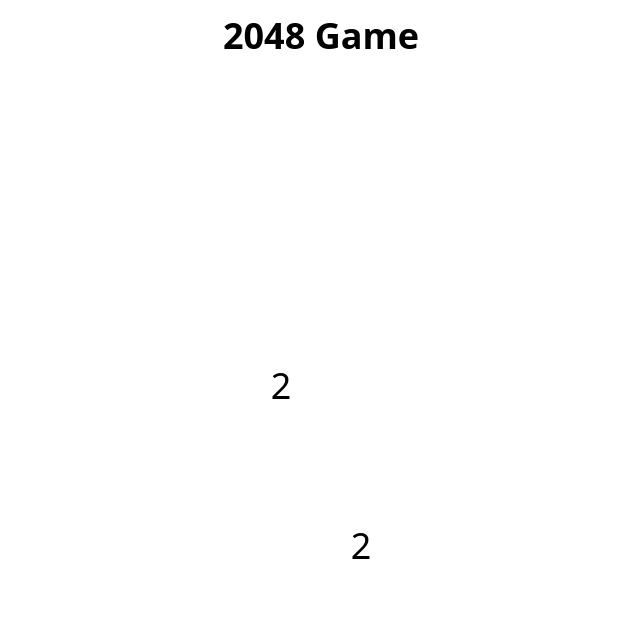
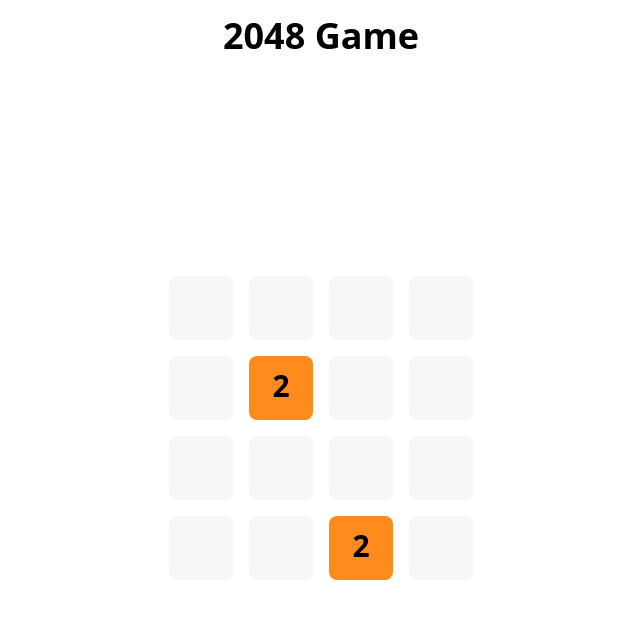
Before and after one commit to CamiloRami/react-2048, a React (Vite) app: page / in a window 1280 px wide. Shown: the top 618 px of the page, without its empty margins (319-959 px from the left). Built offline with nearby package versions, Linux system fonts and the light colour scheme.

Commit message:
[UPDATE] Board and Tile styles

```diff
--- a/src/components/Tile/index.jsx
+++ b/src/components/Tile/index.jsx
@@ -6,9 +6,9 @@ export default function Tile({ position, value }) {
     transform: `translate(${position[0] * 5}rem, ${position[1] * 5}rem)`,
   })
 
-  const [color, setColor] = useState('tile-2')
-
-
+  const color = `bg-tile-${value}`
+  const colorText = value > 16 ? 'text-white' : 'text-black'
+  const fontSize = value > 1000 ? 'text-2xl' : 'text-3xl'
 
   const { game, motion } = useGame()
 
@@ -43,7 +43,7 @@ export default function Tile({ position, value }) {
   }, [motion, game.board, position])
 
   return (
-    <div className="rounded-lg w-16 h-16 grid items-center text-4xl transition absolute" style={positionState}>
+    <div className={`rounded-lg w-16 h-16 grid items-center font-semibold transition absolute ${color} ${colorText} ${fontSize}`} style={positionState}>
       <span className="mb-1">{value}</span>
     </div>
   )
--- a/src/containers/BoardContainer/index.jsx
+++ b/src/containers/BoardContainer/index.jsx
@@ -6,7 +6,7 @@ export default function BoardContainer() {
       <div className="relative grid">
         <div className="grid grid-cols-4 grid-rows-4 gap-4">
           {Array.from({ length: 16 }).map((_, index) => {
-            return <div className="bg-gray-300 rounded-lg p-8" key={index}></div>
+            return <div className="bg-gray-200 rounded-lg p-8" key={index}></div>
           })}
         </div>
         <div className="absolute">
--- a/tailwind.config.cjs
+++ b/tailwind.config.cjs
@@ -6,22 +6,27 @@ module.exports = {
   ],
   theme: {
     colors: {
-      "grey": "#f5f5f5",
-      "tile-2": "#E9FF70",
-      "tile-4": "#FFD670",
-      "tile-8": "#FFA670",
-      "tile-16": "#FF7070",
-      "tile-32": "#FF70D6",
-      "tile-64": "#7070FF",
-      "tile-128": "#70FFD6",
-      "tile-256": "#70FF70",
-      "tile-512": "#0F4C5C",
-      "tile-1024": "#E36414",
-      "tile-2048": "#FB8B24",
-      "tile-4096": "#9A031E",
-      "tile-8192": "#5F0F40",
+      "white": "#ffffff",
+      "black": "#000000",
+      "gray-200": "#f7f7f7",
+      "tile-2": "#FF8B1F",
+      "tile-4": "#FF740A",
+      "tile-8": "#F55E00",
+      "tile-16": "#EB3300",
+      "tile-32": "#D10700",
+      "tile-64": "#9E001D",
+      "tile-128": "#940025",
+      "tile-256": "#85002C",
+      "tile-512": "#7A0037",
+      "tile-1024": "#700045",
+      "tile-2048": "#54164F",
+      "tile-4096": "#382B58",
+      "tile-8192": "#1C4162",
     },
     extend: {},
   },
   plugins: [],
+  safelist: [{
+    pattern: /bg-tile-(2|4|8|16|32|64|128|256|512|1024|2048|4096|8192)/,
+  }],
 }
```
